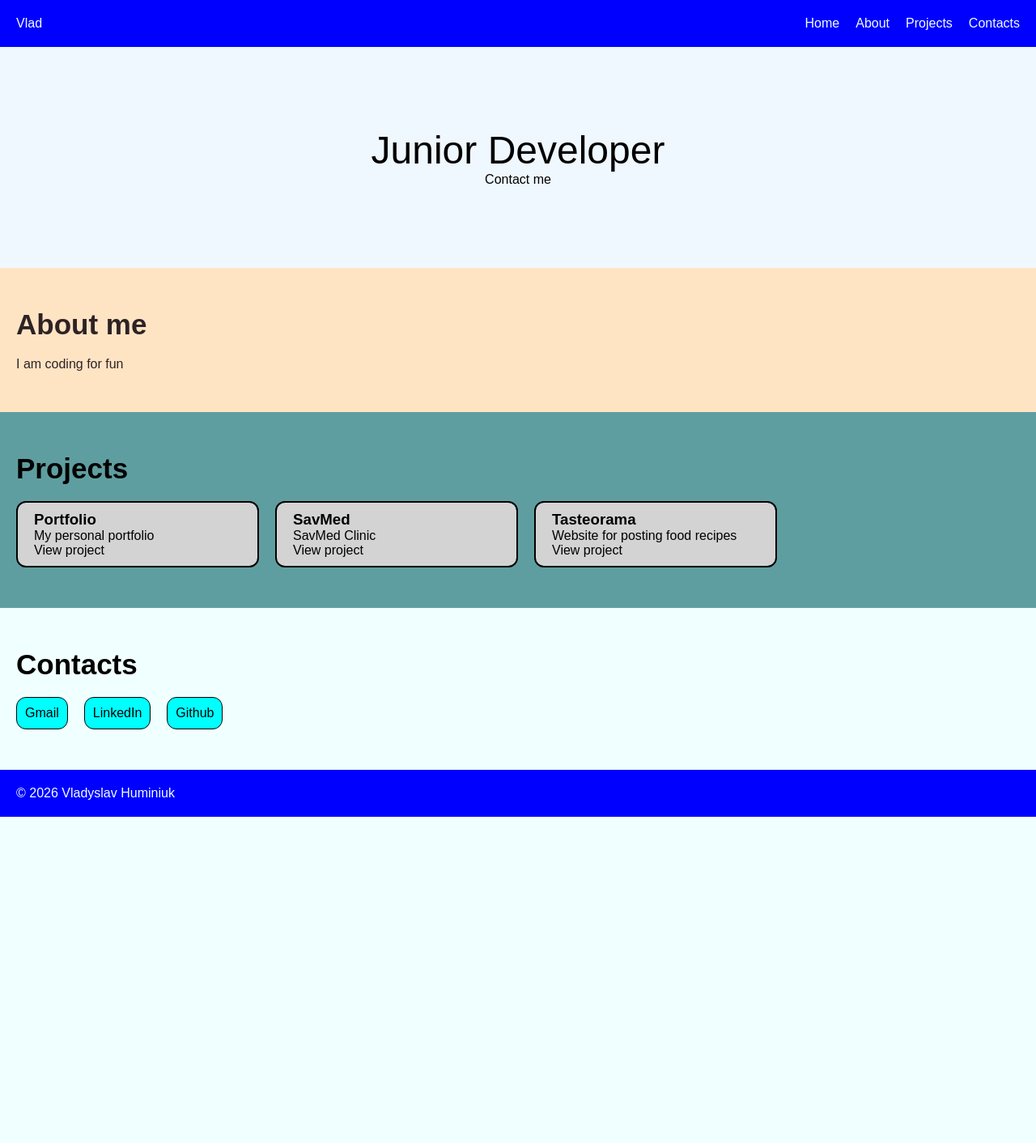
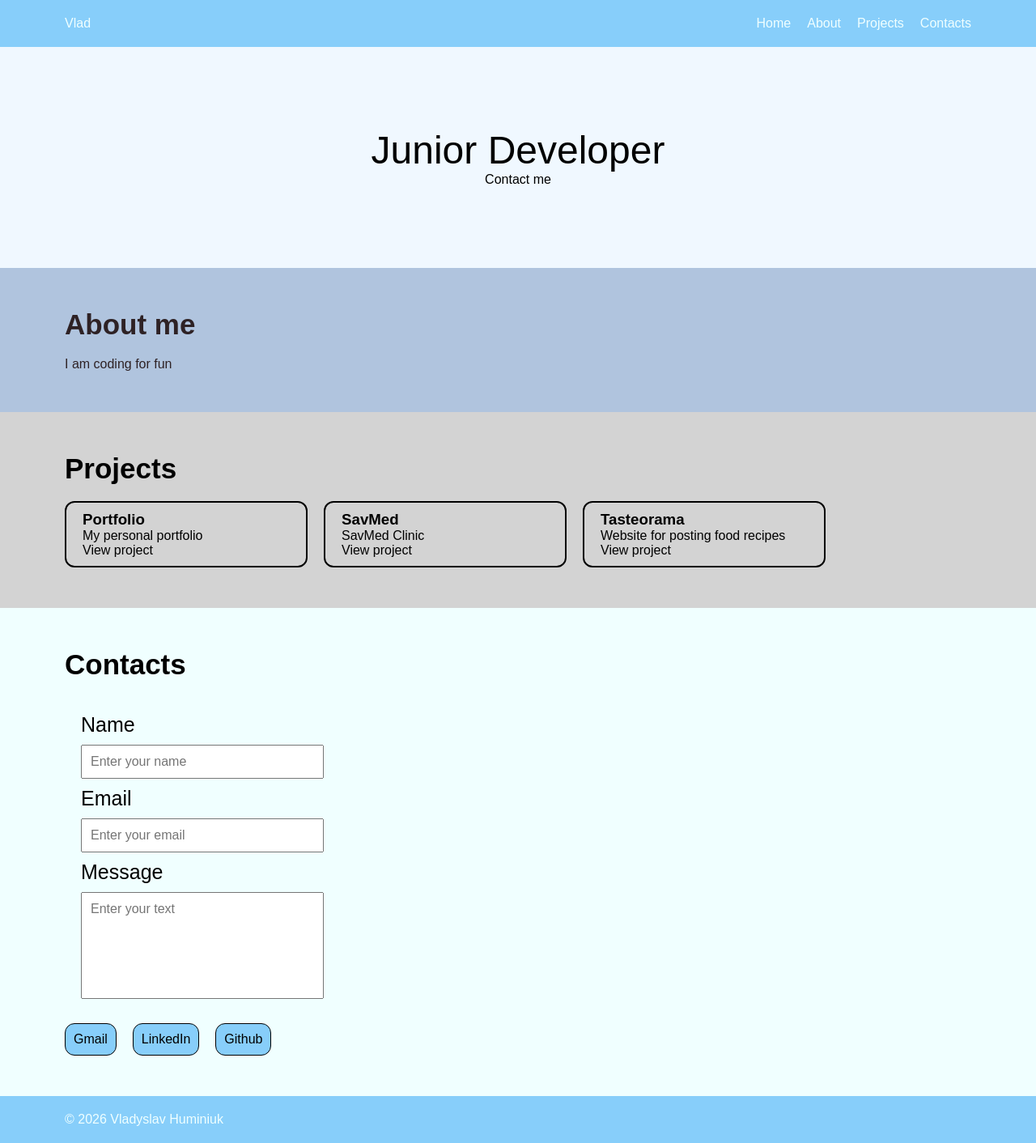
Before and after one commit to vladyslav-980/tests, a plain HTML site: page index.html in a window 1280 px wide. Shown: the whole page at 81% size. Before the commit the page ends 1009 px from the top, so only its background shows below. Drawn offline with Linux system fonts and the light colour scheme.

Commit message:
tests form

```diff
--- a/index.html
+++ b/index.html
@@ -8,26 +8,33 @@
 </head>
 <body>
     <header>
-        <a href="#hero">Vlad</a>
+        <div class="container">
+        <a href="#hero" class="logo">Vlad</a>
         <nav>
-            <ul class="navigation">
+            <ul class="navigation-list">
                 <li><a href="#hero">Home</a></li>
                 <li><a href="#about">About</a></li>
                 <li><a href="#projects">Projects</a></li>
                 <li><a href="#contacts">Contacts</a></li>
             </ul>
         </nav>
+        </div>
     </header>
     <main>
         <section id="hero">
+            <div class="container">
             <h1>Junior Developer</h1>
             <a href="#contacts">Contact me</a>
+            </div>
         </section>
         <section id="about">
+            <div class="container">
             <h2>About me</h2>
             <p>I am coding for fun</p>
+            </div>
         </section>
         <section id="projects">
+            <div class="container">
             <h2>Projects</h2>
             <ul class="projects-list">
                 <li>
@@ -70,19 +77,60 @@
                     </article>
                 </li>
             </ul>
+            </div>
         </section>
         <section id="contacts">
+            <div class="container">
             <h2>Contacts</h2>
+            <div class="contacts-form">
+            <div class="form-field">
+                <label for="name" class="form-textarea">Name</label>
+                <input
+                class="form-input"
+                type="text"
+                id="name"
+                name="name"
+                placeholder="Enter your name"
+                required
+                >
+            </div>
+            <div class="form-field">
+                <label for="email" class="form-textarea">Email</label>
+                <input
+                class="form-input"
+                type="email"
+                id="email"
+                name="email"
+                placeholder="Enter your email"
+                required
+                >
+            </div>
+            <div class="form-field">
+                <label for="message" class="form-textarea">Message</label>
+                <input
+                class="textarea-input"
+                type="text"
+                id="message"
+                name="message"
+                placeholder="Enter your text"
+                required
+                >
+            </div>
+            </div>
+
                 <ul class="contacts-list">
                     <li class="contact-card"><a href="mailto:vldgum@gmail.com">Gmail</a></li>
                     <li class="contact-card"><a href="https://www.linkedin.com/in/vladyslav-huminiuk/" target="_blank" rel="noopener noreferrer">LinkedIn</a></li>
                     <li class="contact-card"><a href="https://github.com/vladyslav-980" target="_blank" rel="noopener noreferrer">Github</a></li>
                 </ul>
+                </div>
         </section>
     </main>
 
     <footer>
+        <div class="container">
         © 2026 Vladyslav Huminiuk
+        </div>
     </footer>
 </body>
 </html>
--- a/styles.css
+++ b/styles.css
@@ -53,20 +53,64 @@ body{
     font-family:  Arial, Helvetica, sans-serif;
 }
 
-   header {
+header{
+    color: azure;
+    background-color: lightskyblue;
+    padding: 20px 0;
+}
+
+.container{
+    max-width: 1200px;
+    margin: 0 auto;
+    padding: 0 40px;
+}
+
+header .container{
     display: flex;
-     justify-content: space-between;
+    justify-content: space-between;
     align-items: center;
+}
 
-    color: azure;
-    background-color: blue;
-    padding: 20px;
+.logo{
+    transition: 0.5s;
+}
+
+.logo:hover{
+    transform: scale(1.25);
 }
 
 
-.navigation{
+.navigation-list{
     display: flex;
     gap: 20px;
+}
+
+.navigation-list li{
+    transition: 0.5s;
+    position: relative;
+}
+
+.navigation-list li::after{
+    content: "";
+    position: absolute;
+
+    left: 0;
+    bottom: -5px;
+
+    width: 0;
+    height: 2px;
+
+    background-color: white;
+
+    transition: 0.5s;
+}
+
+.navigation-list li:hover::after {
+    width: 100%;
+}
+
+.navigation-list li:hover{
+    transform: scale(1.25);
 }
 
 #hero{
@@ -87,13 +131,13 @@ h2{
 
 #about{
     color: rgb(46, 34, 37);
-    background-color: bisque;
-    padding: 50px 20px;
+    background-color: lightsteelblue;
+    padding: 50px 0;
 }
 
 #projects{
-    background-color:cadetblue;
-    padding: 50px 20px;
+    background-color:lightgray;
+    padding: 50px 0;
 }
 
 .projects-list{
@@ -108,11 +152,45 @@ h2{
     border: 2px solid black;
     border-radius: 12px;
     width: 300px;
+    transition: 0.5s;
+}
+
+.project-card:hover{
+    border: 2px solid lightskyblue;
+    transform: scale(1.05);
+    color: lightslategray;
 }
 
 #contacts{
-    padding: 50px 20px;
+    padding: 50px 0;
 }
+
+.contacts-form{
+    padding: 20px;
+}
+
+.form-field{
+    display: flex;
+    flex-direction: column;
+}
+
+.form-textarea{
+    font-size: 25px;
+    width: 300;
+}
+
+.form-input{
+    padding: 10px;
+    margin: 10px 0;
+    width: 300px;
+}
+
+.textarea-input{
+    padding: 10px 10px 100px 10px;
+    margin: 10px 0;
+    width: 300px;
+}
+
 
 .contacts-list{
     display: flex;
@@ -122,13 +200,45 @@ h2{
 
 .contact-card{
     padding: 10px;
-    background-color: aqua;
+    background-color: lightskyblue;
     border: 1px solid black;
     border-radius: 12px;
+    transition: 0.5s;
+}
+
+.contact-card:hover{
+    transform: scale(1.1);
 }
 
 footer{
     color: azure;
-    background-color: blue;
-    padding: 20px;
+    background-color: lightskyblue;
+    padding: 20px 0;
 }
+
+@media (max-width: 768px) {
+    .container{
+        padding: 0 20px;
+    }
+    header .container{
+        flex-direction:column;
+    }
+    .navigation-list{
+        flex-direction: column;
+        align-items: center;
+        margin-top: 20px;
+    }
+    h1{
+        font-size: 30px;
+        font-weight: 300;
+    }
+    h2{
+        font-size: 23px;
+    }
+    .projects-list{
+        flex-direction: column;
+    }
+    .project-card{
+        width: 100%;
+    }
+}
```
